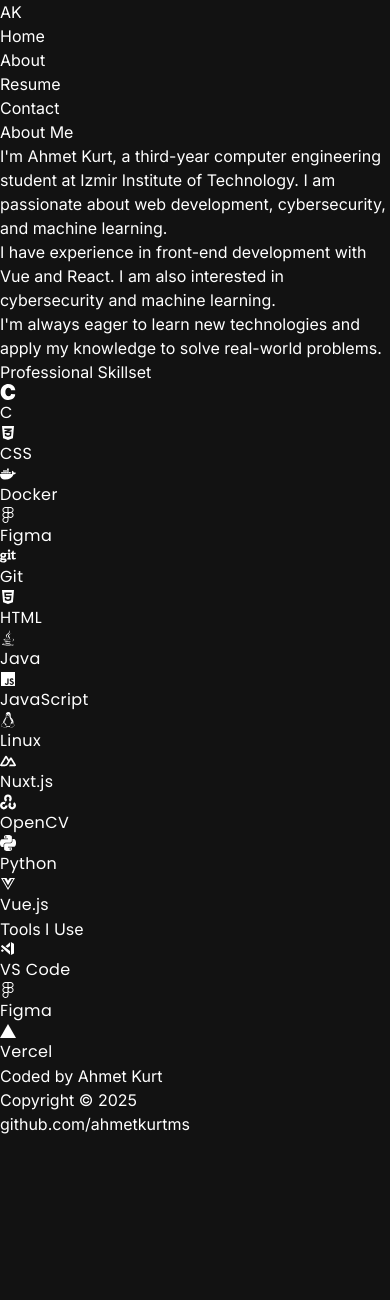
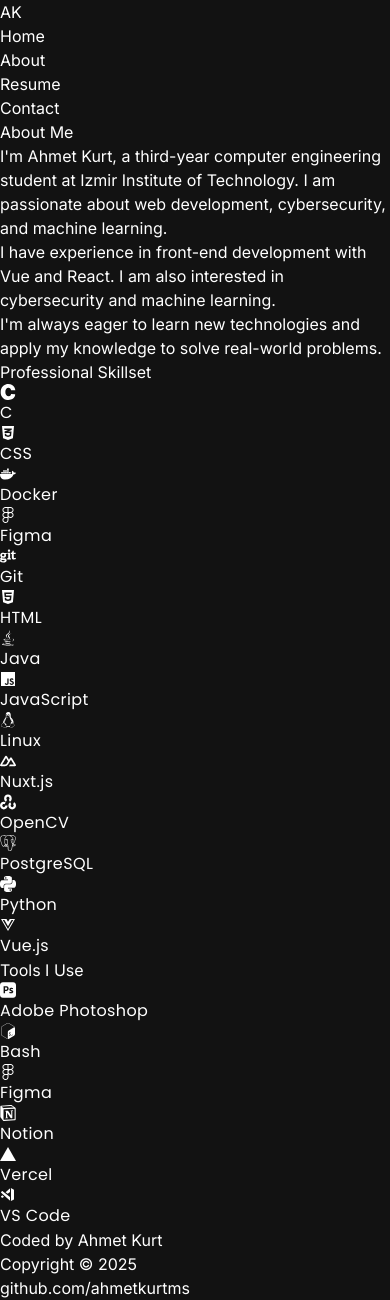
Before and after one commit to ahmetkurtms/ahmetkurt.me, a Next.js app in the folder portfolio/: page /about in a window 390 px wide. Before the commit the page ends 1136 px from the top, so only its background shows below. Built offline with nearby package versions, Linux system fonts and the light colour scheme.

Commit message:
Skills Page
Skills page

```diff
--- a/portfolio/src/app/components/Skills.tsx
+++ b/portfolio/src/app/components/Skills.tsx
@@ -1,54 +1,199 @@
-import type React from "react";
-import { FaDocker, FaGit, FaHtml5, FaCss3Alt, FaJava, FaJs, FaLinux, FaVuejs } from "react-icons/fa";
-import { SiC, SiFigma, SiNuxtdotjs, SiOpencv, SiPython, SiVercel } from "react-icons/si";
-import { VscVscodeInsiders } from "react-icons/vsc";
-import { Button } from "@/components/ui/button";
+import type React from 'react';
+import {
+  FaDocker,
+  FaGit,
+  FaHtml5,
+  FaCss3Alt,
+  FaJava,
+  FaJs,
+  FaLinux,
+  FaVuejs,
+} from 'react-icons/fa';
+import {
+  SiC,
+  SiFigma,
+  SiNuxtdotjs,
+  SiOpencv,
+  SiPython,
+  SiVercel,
+  SiGnubash,
+  SiPostgresql,
+  SiAdobephotoshop,
+  SiNotion,
+} from 'react-icons/si';
+import { VscVscodeInsiders } from 'react-icons/vsc';
+import { Button } from '@/components/ui/button';
 
-const TechIcon = ({ icon: Icon, name }: { icon: React.ElementType; name: string }) => (
-  <div className="tech-icons group relative flex items-center justify-center p-4 bg-zinc-900 rounded-lg border border-green-500/20 hover:bg-zinc-800 transition-all duration-300">
-    <Icon className="w-12 h-12 text-green-500 group-hover:scale-0 transition-transform duration-300" />
+const TechIcon = ({
+  icon: Icon,
+  name,
+  level,
+}: {
+  icon: React.ElementType;
+  name: string;
+  level: number;
+}) => {
+  const getLevelWidth = (level: number) => {
+    if (level >= 90) return '100%';
+    if (level >= 70) return '80%';
+    if (level >= 50) return '60%';
+    if (level >= 30) return '40%';
+    return '20%';
+  };
 
-    <span className="absolute text-sm text-white scale-0 group-hover:scale-100 transition-transform duration-300">
-      {name}
-    </span>
-  </div>
-);
+  return (
+    <div className='block'>
+      <div className='tech-icons group relative flex flex-col items-center justify-center p-4 bg-gray-100 dark:bg-zinc-900 rounded-lg border border-green-500/20 hover:bg-gray-200 dark:hover:bg-zinc-800 transition-all duration-300 hover:shadow-lg hover:shadow-green-500/10'>
+        <Icon className='w-12 h-12 text-green-500 group-hover:scale-0 transition-transform duration-300' />
+
+        <div className='absolute flex flex-col items-center scale-0 group-hover:scale-100 transition-all duration-300'>
+          <span className='text-sm font-medium text-black dark:text-white select-none cursor-default tracking-wide mb-2'>
+            {name}
+          </span>
+          <div className='w-32 relative h-2'>
+            <div className='absolute w-full h-full bg-gray-200 dark:bg-zinc-700 rounded-full'>
+              <div className='absolute w-full h-full flex justify-between px-[1px]'>
+                {[...Array(4)].map((_, i) => (
+                  <div
+                    key={i}
+                    className='w-[1px] h-full bg-gray-400 dark:bg-zinc-600'
+                  />
+                ))}
+              </div>
+            </div>
+            <div
+              className='absolute top-0 h-full bg-green-500 rounded-full transition-all duration-300'
+              style={{ width: getLevelWidth(level) }}
+            />
+          </div>
+        </div>
+      </div>
+    </div>
+  );
+};
 
 export default function Skills() {
   const techStack = [
-    { icon: SiC, name: "C" },
-    { icon: FaCss3Alt, name: "CSS" },
-    { icon: FaDocker, name: "Docker" },
-    { icon: SiFigma, name: "Figma" },
-    { icon: FaGit, name: "Git" },
-    { icon: FaHtml5, name: "HTML" },
-    { icon: FaJava, name: "Java" },
-    { icon: FaJs, name: "JavaScript" },
-    { icon: FaLinux, name: "Linux" },
-    { icon: SiNuxtdotjs, name: "Nuxt.js" },
-    { icon: SiOpencv, name: "OpenCV" },
-    { icon: SiPython, name: "Python" },
-    { icon: FaVuejs, name: "Vue.js" },
+    {
+      icon: SiC,
+      name: 'C',
+      level: 60,
+    },
+    {
+      icon: FaCss3Alt,
+      name: 'CSS',
+      level: 80,
+    },
+    {
+      icon: FaDocker,
+      name: 'Docker',
+      level: 80,
+    },
+    {
+      icon: SiFigma,
+      name: 'Figma',
+      level: 80,
+    },
+    {
+      icon: FaGit,
+      name: 'Git',
+      level: 80,
+    },
+    {
+      icon: FaHtml5,
+      name: 'HTML',
+      level: 90,
+    },
+    {
+      icon: FaJava,
+      name: 'Java',
+      level: 80,
+    },
+    {
+      icon: FaJs,
+      name: 'JavaScript',
+      level: 60,
+    },
+    {
+      icon: FaLinux,
+      name: 'Linux',
+      level: 80,
+    },
+    {
+      icon: SiNuxtdotjs,
+      name: 'Nuxt.js',
+      level: 60,
+    },
+    {
+      icon: SiOpencv,
+      name: 'OpenCV',
+      level: 40,
+    },
+    {
+      icon: SiPostgresql,
+      name: 'PostgreSQL',
+      level: 80,
+    },
+    {
+      icon: SiPython,
+      name: 'Python',
+      level: 80,
+    },
+    {
+      icon: FaVuejs,
+      name: 'Vue.js',
+      level: 60,
+    },
   ];
 
   const tools = [
-    { icon: VscVscodeInsiders, name: "VS Code" },
-    { icon: SiFigma, name: "Figma" },
-    { icon: SiVercel, name: "Vercel" },
+    {
+      icon: SiAdobephotoshop,
+      name: 'Adobe Photoshop',
+      level: 60,
+    },
+    {
+      icon: SiGnubash,
+      name: 'Bash',
+      level: 80,
+    },
+    {
+      icon: SiFigma,
+      name: 'Figma',
+      level: 80,
+    },
+    {
+      icon: SiNotion,
+      name: 'Notion',
+      level: 100,
+    },
+    {
+      icon: SiVercel,
+      name: 'Vercel',
+      level: 80,
+    },
+    {
+      icon: VscVscodeInsiders,
+      name: 'VS Code',
+      level: 100,
+    },
   ];
 
-
   return (
-    <div className="space-y-12 w-full">
+    <div className='space-y-12 w-full'>
       {/* Professional Skillset Section */}
       <section>
-        <h2 className="text-2xl font-bold mb-6">
-          Professional <span className="text-green-500">Skillset</span>
+        <h2 className='text-2xl font-bold mb-8'>
+          Professional{' '}
+          <span className='text-green-500 font-extrabold'>Skillset</span>
         </h2>
-        <div className="grid grid-cols-3 md:grid-cols-6 gap-4 justify-center pb-12">
+        <div className='grid grid-cols-2 sm:grid-cols-3 md:grid-cols-4 lg:grid-cols-6 gap-6 justify-center pb-12'>
           {techStack.map((tech) => (
-            <div key={tech.name} className="col-span-1">
-              <TechIcon icon={tech.icon} name={tech.name} />
+            <div
+              key={tech.name}
+              className='transform hover:-translate-y-1 transition-transform duration-300'
+            >
+              <TechIcon icon={tech.icon} name={tech.name} level={tech.level} />
             </div>
           ))}
         </div>
@@ -56,13 +201,16 @@
 
       {/* Tools I Use Section */}
       <section>
-        <h2 className="text-2xl font-bold mb-6">
-          Tools <span className="text-green-500">I Use</span>
+        <h2 className='text-2xl font-bold mb-8'>
+          Tools <span className='text-green-500 font-extrabold'>I Use</span>
         </h2>
-        <div className="grid grid-cols-3 md:grid-cols-6 gap-4 justify-center pb-12">
+        <div className='grid grid-cols-2 sm:grid-cols-3 md:grid-cols-4 lg:grid-cols-6 gap-6 justify-center pb-12'>
           {tools.map((tool) => (
-            <div key={tool.name} className="col-span-1">
-              <TechIcon icon={tool.icon} name={tool.name} />
+            <div
+              key={tool.name}
+              className='transform hover:-translate-y-1 transition-transform duration-300'
+            >
+              <TechIcon icon={tool.icon} name={tool.name} level={tool.level} />
             </div>
           ))}
         </div>
```
